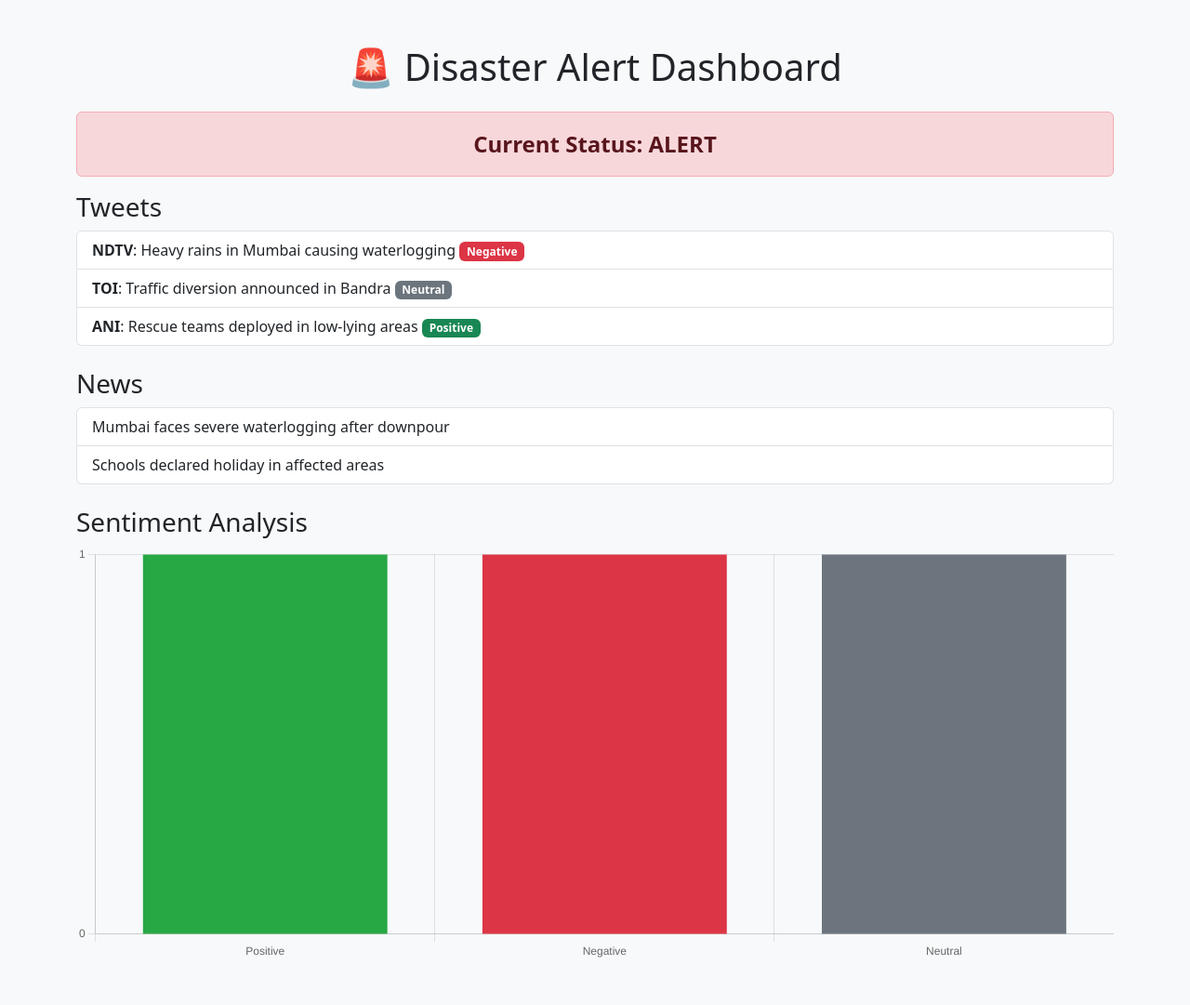
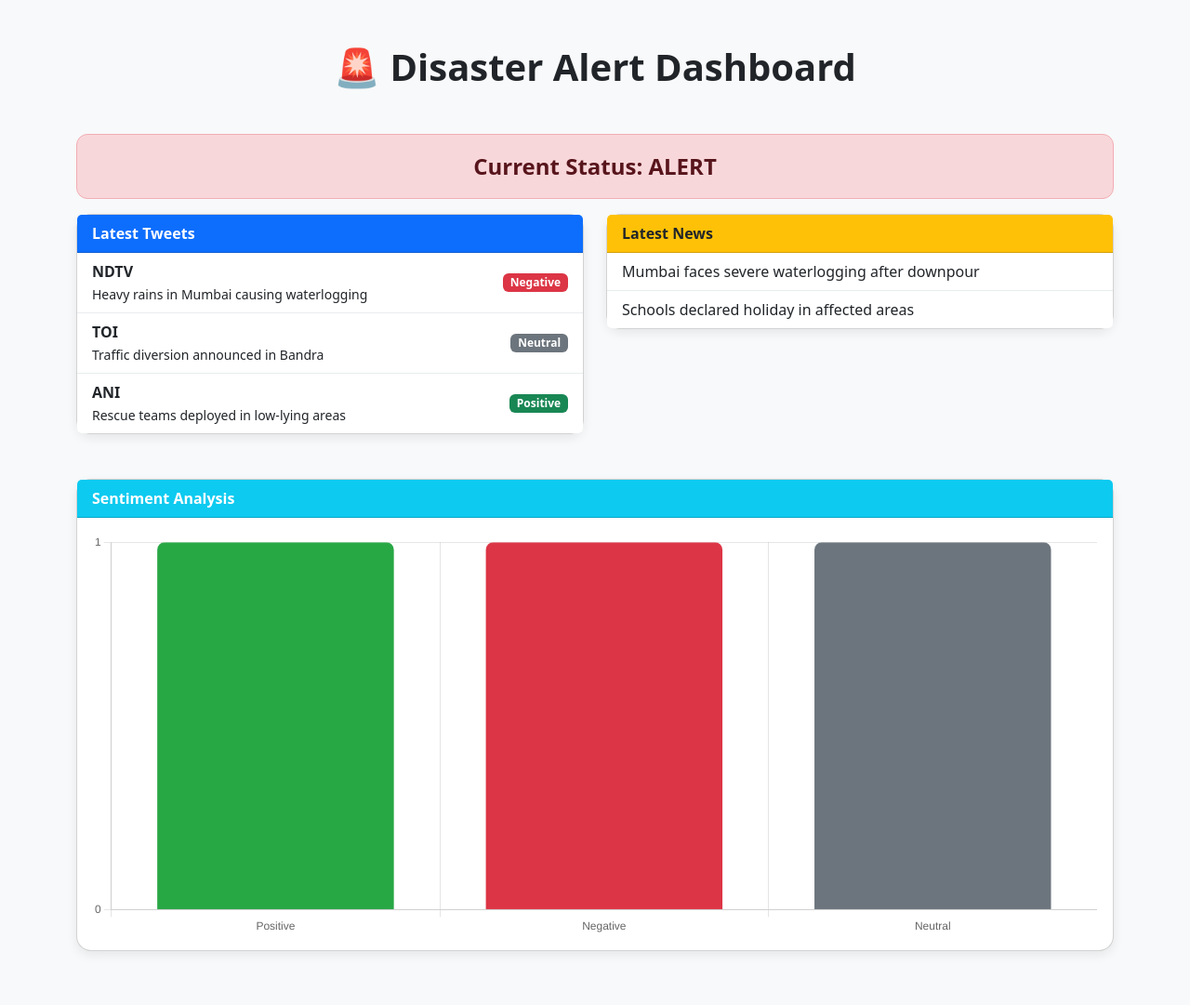
Before and after one commit to JosephJonathanFernandes/CrowdSense, a Flask app: page / in a window 1280 px wide. Shown: the whole page at 93% size. After the commit the page ends 1025 px from the top, so only its background shows below. Run offline with Flask 3, Linux system fonts and the light colour scheme.

Commit message:
UI enhancements

```diff
--- a/hackathon_app/templates/index.html
+++ b/hackathon_app/templates/index.html
@@ -4,24 +4,57 @@
   <meta charset="UTF-8">
   <title>Disaster Alert Dashboard</title>
   <link href="https://cdn.jsdelivr.net/npm/bootstrap@5.3.2/dist/css/bootstrap.min.css" rel="stylesheet">
+  <style>
+    body {
+      background: #f8f9fa;
+    }
+    .dashboard-title {
+      font-size: 2.5rem;
+      font-weight: 700;
+    }
+    .card {
+      border-radius: 1rem;
+      box-shadow: 0 4px 12px rgba(0,0,0,0.08);
+    }
+    .status-banner {
+      border-radius: 0.75rem;
+    }
+    .list-group-item {
+      border: none;
+      border-bottom: 1px solid #e9ecef;
+    }
+    .list-group-item:last-child {
+      border-bottom: none;
+    }
+  </style>
 </head>
-<body class="bg-light">
+<body>
 
-  <div class="container my-5">
-    <h1 class="text-center mb-4">🚨 Disaster Alert Dashboard</h1>
+  <div class="container py-5">
+
+    <!-- Title -->
+    <h1 class="text-center dashboard-title mb-5">🚨 Disaster Alert Dashboard</h1>
 
     <!-- Status Banner -->
-    <div class="alert text-center fs-4 fw-bold
+    <div class="alert text-center fs-4 fw-bold status-banner
          {% if data.status == 'ALERT' %} alert-danger {% else %} alert-success {% endif %}">
       Current Status: {{ data.status }}
     </div>
 
+    <div class="row g-4">
       <!-- Tweets Section -->
-    <h3>Tweets</h3>
-    <ul class="list-group mb-4">
+      <div class="col-lg-6">
+        <div class="card">
+          <div class="card-header bg-primary text-white fw-bold">
+            Latest Tweets
+          </div>
+          <ul class="list-group list-group-flush">
             {% for tweet in data.tweets %}
-      <li class="list-group-item">
-        <strong>{{ tweet.user }}</strong>: {{ tweet.text }}
+            <li class="list-group-item d-flex justify-content-between align-items-center">
+              <div>
+                <strong>{{ tweet.user }}</strong><br>
+                <small>{{ tweet.text }}</small>
+              </div>
               <span class="badge
                   {% if tweet.sentiment == 'Positive' %} bg-success
                   {% elif tweet.sentiment == 'Negative' %} bg-danger
@@ -31,18 +64,35 @@
             </li>
             {% endfor %}
           </ul>
+        </div>
+      </div>
 
       <!-- News Section -->
-    <h3>News</h3>
-    <ul class="list-group">
+      <div class="col-lg-6">
+        <div class="card">
+          <div class="card-header bg-warning fw-bold">
+            Latest News
+          </div>
+          <ul class="list-group list-group-flush">
             {% for article in data.news %}
             <li class="list-group-item">{{ article.headline }}</li>
             {% endfor %}
           </ul>
+        </div>
+      </div>
+    </div>
 
     <!-- Chart Section -->
-    <h3 class="mt-4">Sentiment Analysis</h3>
+    <div class="card mt-5">
+      <div class="card-header bg-info text-white fw-bold">
+        Sentiment Analysis
+      </div>
+      <div class="card-body">
         <canvas id="sentimentChart" height="120"></canvas>
+      </div>
+    </div>
+
+  </div>
 
   <script src="https://cdn.jsdelivr.net/npm/chart.js"></script>
   <script>
@@ -64,7 +114,8 @@
         datasets: [{
           label: 'Tweet Sentiments',
           data: [positive, negative, neutral],
-            backgroundColor: ['#28a745', '#dc3545', '#6c757d']
+          backgroundColor: ['#28a745', '#dc3545', '#6c757d'],
+          borderRadius: 8
         }]
       },
       options: {
@@ -78,9 +129,6 @@
       }
     });
   </script>
-  </div>
-
-
 
 </body>
 </html>
```
Lines whose indentation alone changed are shown as unchanged.
